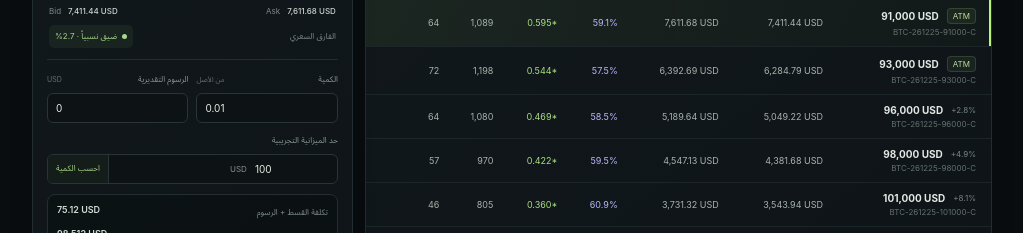
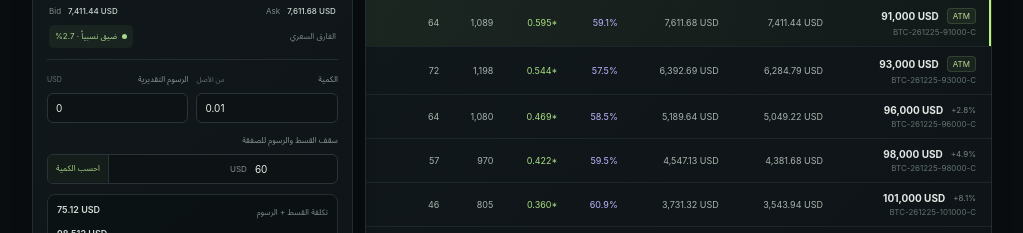
Before and after one commit to raawaa93/Sol, a React (Vite) app: page / in a window 1280 px wide. Shown: the part 2060-2293 px from the top of the page, without its empty margins (4-1027 px from the left). Built offline with nearby package versions, Linux system fonts and the light colour scheme.

Commit message:
feat: set the default per-trade premium cap to USD 60

```diff
--- a/src/App.tsx
+++ b/src/App.tsx
@@ -267,7 +267,7 @@ function App() {
   const [instrumentSearch, setInstrumentSearch] = useState('');
   const [watchlist, setWatchlist] = useState<string[]>(loadWatchlist);
   const [quantity, setQuantity] = useState(0.01);
-  const [riskBudget, setRiskBudget] = useState(100);
+  const [riskBudget, setRiskBudget] = useState(60);
   const [fees, setFees] = useState(0);
   const [trades, setTrades] = useState<PaperTrade[]>(loadPaperTrades);
   const [toast, setToast] = useState('');
@@ -1451,7 +1451,7 @@ function App() {
                   <label><span>{dataMode === 'BINANCE' ? 'كمية العقود' : 'الكمية'} <small>{dataMode === 'BINANCE' ? 'حسب مواصفات Binance' : 'من الأصل'}</small></span><input type="number" min={dataMode === 'BINANCE' ? minimumQuantity : 0.01} step={dataMode === 'BINANCE' ? quantityStep : 0.01} max={dataMode === 'BINANCE' ? selectedQuote.maxQty : undefined} value={quantity} onChange={(event) => setQuantity(Math.max(0, Number(event.target.value)))} /></label>
                   <label><span>الرسوم التقديرية <small>{quoteAssetLabel ?? 'عملة غير محددة'}</small></span><input type="number" min="0" step="0.1" value={fees} onChange={(event) => setFees(Math.max(0, Number(event.target.value)))} /></label>
                 </div>
-                {hasPremiumSizingCapability && <div className="budget-row"><label htmlFor="risk-budget">حد الميزانية التجريبية</label><div><input id="risk-budget" type="number" min="0" step="10" value={riskBudget} onChange={(event) => setRiskBudget(Math.max(0, Number(event.target.value)))} /><span>{quoteAssetLabel ?? 'عملة غير محددة'}</span><button onClick={handleBudgetClick} title="احسب كمية لا تتجاوز الميزانية">احسب الكمية</button></div></div>}
+                {hasPremiumSizingCapability && <div className="budget-row"><label htmlFor="risk-budget">سقف القسط والرسوم للصفقة</label><div><input id="risk-budget" type="number" min="0" step="10" value={riskBudget} onChange={(event) => setRiskBudget(Math.max(0, Number(event.target.value)))} /><span>{quoteAssetLabel ?? 'عملة غير محددة'}</span><button onClick={handleBudgetClick} title="احسب كمية لا تتجاوز الميزانية">احسب الكمية</button></div></div>}
                 <div className="risk-summary">
                   <div><span>تكلفة القسط + الرسوم</span><strong>{canCalculatePremiumCost ? formatMoney(totalCost, 2, quoteAssetLabel ?? null) : 'غير متاح'}</strong></div>
                   <div><span>نقطة التعادل عند الانتهاء</span><strong>{canCalculateBreakEven ? formatMoney(breakEven, 0, quoteAssetLabel ?? null) : 'غير متاح'}</strong></div>
```
